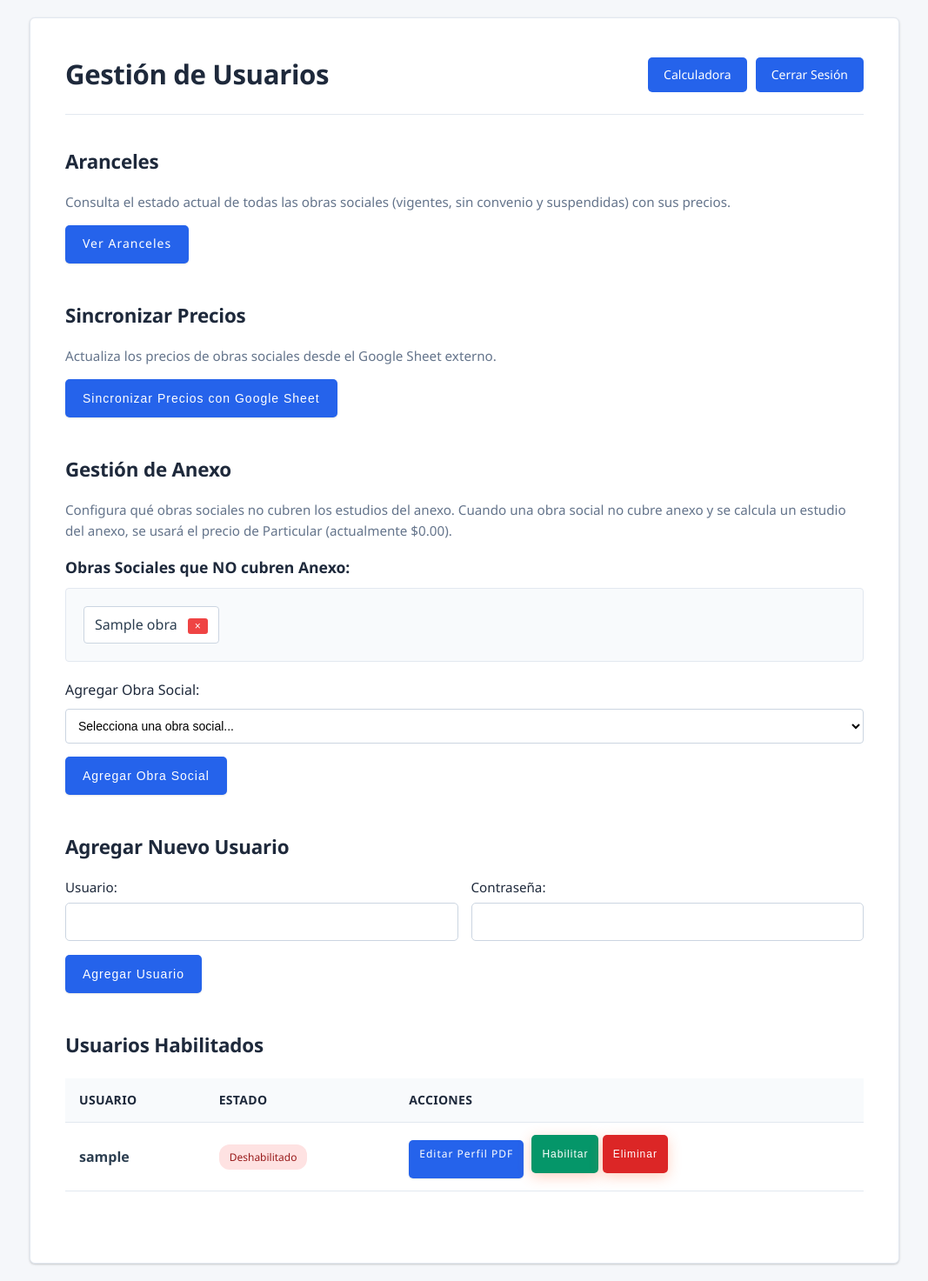
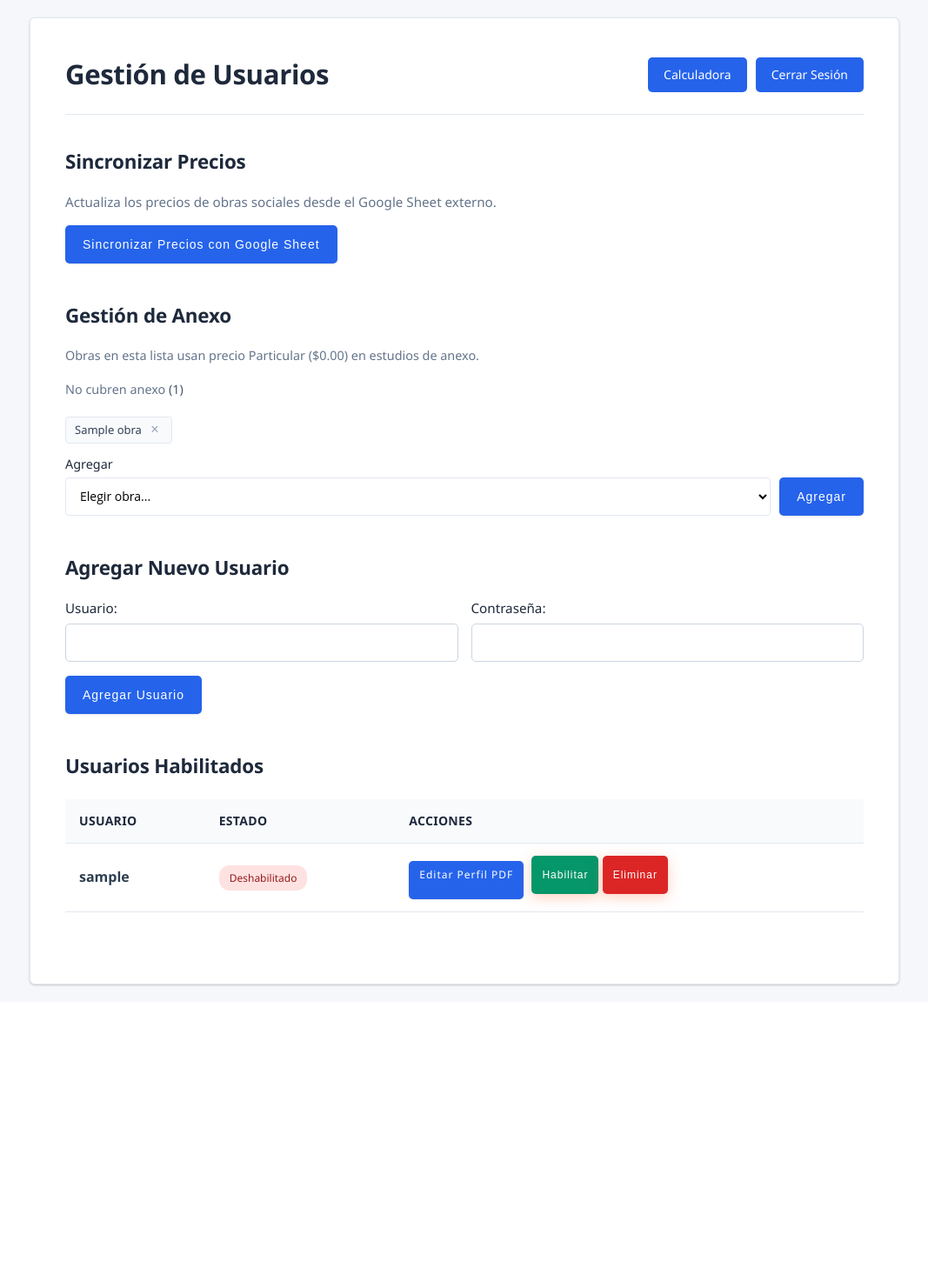
Before and after one commit to gaitoosantino-stack/Presupuestos-AB, a Flask app: template templates/admin_usuarios.html in a window 1280 px wide. Shown: the whole page at 87% size, without its empty margins (106-1173 px from the left). After the commit the page ends 1135 px from the top, so only its background shows below. Run offline with Flask 3, Linux system fonts and the light colour scheme; the template is opened without the code that fills it: most values are stand-ins (such as "Sample title", 1, 10 or a date in 2020); some libraries are stand-ins or nearby versions.

Commit message:
Add files via upload

```diff
--- a/templates/admin_usuarios.html
+++ b/templates/admin_usuarios.html
@@ -162,6 +162,76 @@
             padding: 6px 12px;
             font-size: 12px;
         }
+
+        /* Gestión de Anexo (minimal) */
+        .anexo-section .anexo-desc {
+            margin-bottom: 16px;
+            color: #64748b;
+            font-size: 0.9em;
+        }
+        .anexo-list-header {
+            margin-bottom: 8px;
+            font-size: 0.9em;
+            color: #64748b;
+        }
+        .anexo-list-header .anexo-count { font-weight: 500; color: #475569; }
+        #anexo-obras-list {
+            padding: 12px 0;
+            min-height: 24px;
+            display: flex;
+            flex-wrap: wrap;
+            gap: 8px;
+            align-items: center;
+        }
+        #anexo-obras-list p { margin: 0; font-size: 0.9em; color: #94a3b8; }
+        .anexo-chip {
+            display: inline-flex;
+            align-items: center;
+            gap: 6px;
+            padding: 4px 10px;
+            background: #f8fafc;
+            border: 1px solid #e2e8f0;
+            border-radius: 4px;
+            font-size: 13px;
+            color: #334155;
+        }
+        .anexo-chip .btn-remove-anexo {
+            padding: 0;
+            margin: 0;
+            width: 18px;
+            height: 18px;
+            background: none;
+            border: none;
+            color: #94a3b8;
+            cursor: pointer;
+            font-size: 16px;
+            line-height: 1;
+        }
+        .anexo-chip .btn-remove-anexo:hover { color: #64748b; }
+        .anexo-add-row {
+            display: flex;
+            gap: 10px;
+            align-items: flex-end;
+            flex-wrap: wrap;
+        }
+        .anexo-add-row .form-group {
+            flex: 1;
+            min-width: 180px;
+            margin-bottom: 0;
+        }
+        .anexo-add-row .form-group label {
+            margin-bottom: 4px;
+            font-size: 0.9em;
+        }
+        .anexo-add-row select {
+            width: 100%;
+            padding: 8px 12px;
+            border: 1px solid #e2e8f0;
+            border-radius: 4px;
+            font-size: 14px;
+            background: #fff;
+        }
+        .anexo-add-row .btn { flex-shrink: 0; white-space: nowrap; }
 
         table {
             width: 100%;
@@ -458,16 +528,6 @@
 
         <!-- Sincronizar precios desde Google Sheet -->
         <div class="section">
-            <h2>Aranceles</h2>
-            <p style="margin-bottom: 15px; color: #64748b; font-size: 0.95em;">
-                Consulta el estado actual de todas las obras sociales (vigentes, sin convenio y suspendidas) con sus precios.
-            </p>
-            <a href="{{ url_for('admin_estado_obras') }}" class="btn btn-primary" style="font-size: 14px; text-decoration: none; display: inline-block;">
-                 Ver Aranceles
-            </a>
-        </div>
-
-        <div class="section">
             <h2>Sincronizar Precios</h2>
             <p style="margin-bottom: 15px; color: #64748b; font-size: 0.95em;">
                 Actualiza los precios de obras sociales desde el Google Sheet externo.
@@ -478,30 +538,29 @@
         </div>
 
         <!-- Gestión de Anexo -->
-        <div class="section">
+        <div class="section anexo-section">
             <h2>Gestión de Anexo</h2>
-            <p style="margin-bottom: 15px; color: #64748b; font-size: 0.95em;">
-                Configura qué obras sociales no cubren los estudios del anexo. Cuando una obra social no cubre anexo y se calcula un estudio del anexo, se usará el precio de Particular (actualmente ${{ "%.2f"|format(precio_particular) }}).
-            </p>
-            <div style="margin-bottom: 20px;">
-                <h3 style="font-size: 1.1em; margin-bottom: 10px; color: #1e293b;">Obras Sociales que NO cubren Anexo:</h3>
-                <div id="anexo-obras-list" style="background: #f8fafc; padding: 15px; border-radius: 4px; border: 1px solid #e2e8f0; min-height: 50px;">
+            <p class="anexo-desc">Obras en esta lista usan precio Particular (${{ "%.2f"|format(precio_particular) }}) en estudios de anexo.</p>
+            <div class="anexo-list-header">
+                No cubren anexo <span class="anexo-count">({{ obras_sin_cobertura_anexo|length }})</span>
+            </div>
+            <div id="anexo-obras-list">
                 {% if obras_sin_cobertura_anexo %}
                     {% for obra in obras_sin_cobertura_anexo %}
-                        <div style="display: inline-block; margin: 5px; padding: 8px 12px; background: white; border: 1px solid #cbd5e1; border-radius: 4px; position: relative;">
+                    <div class="anexo-chip">
                         <span>{{ obra }}</span>
-                            <button type="button" class="btn-remove-anexo" data-obra="{{ obra }}" style="margin-left: 8px; padding: 2px 8px; background: #ef4444; color: white; border: none; border-radius: 3px; cursor: pointer; font-size: 12px;">×</button>
+                        <button type="button" class="btn-remove-anexo" data-obra="{{ obra }}" title="Quitar">×</button>
                     </div>
                     {% endfor %}
                 {% else %}
-                        <p style="color: #94a3b8; font-style: italic; margin: 0;">No hay obras sociales configuradas. Agrega obras sociales que no cubren anexo.</p>
+                    <p>Ninguna</p>
                 {% endif %}
             </div>
-            </div>
-            <div style="margin-bottom: 15px;">
-                <label for="select-obra-anexo" style="display: block; margin-bottom: 8px; font-weight: 500; color: #1e293b;">Agregar Obra Social:</label>
-                <select id="select-obra-anexo" style="width: 100%; padding: 10px; border: 1px solid #cbd5e1; border-radius: 4px; font-size: 14px; background: white;">
-                    <option value="">Selecciona una obra social...</option>
+            <div class="anexo-add-row">
+                <div class="form-group">
+                    <label for="select-obra-anexo">Agregar</label>
+                    <select id="select-obra-anexo">
+                        <option value="">Elegir obra...</option>
                         {% for obra in todas_las_obras %}
                             {% if obra not in obras_sin_cobertura_anexo %}
                             <option value="{{ obra }}">{{ obra }}</option>
@@ -509,9 +568,8 @@
                         {% endfor %}
                     </select>
                 </div>
-            <button type="button" id="btn-agregar-anexo" class="btn btn-primary" style="font-size: 14px;">
-                Agregar Obra Social
-            </button>
+                <button type="button" id="btn-agregar-anexo" class="btn btn-primary">Agregar</button>
+            </div>
         </div>
 
         <!-- Agregar nuevo usuario -->
```
Also changed, not shown: 1 other file. Lines whose indentation alone changed are shown as unchanged.
